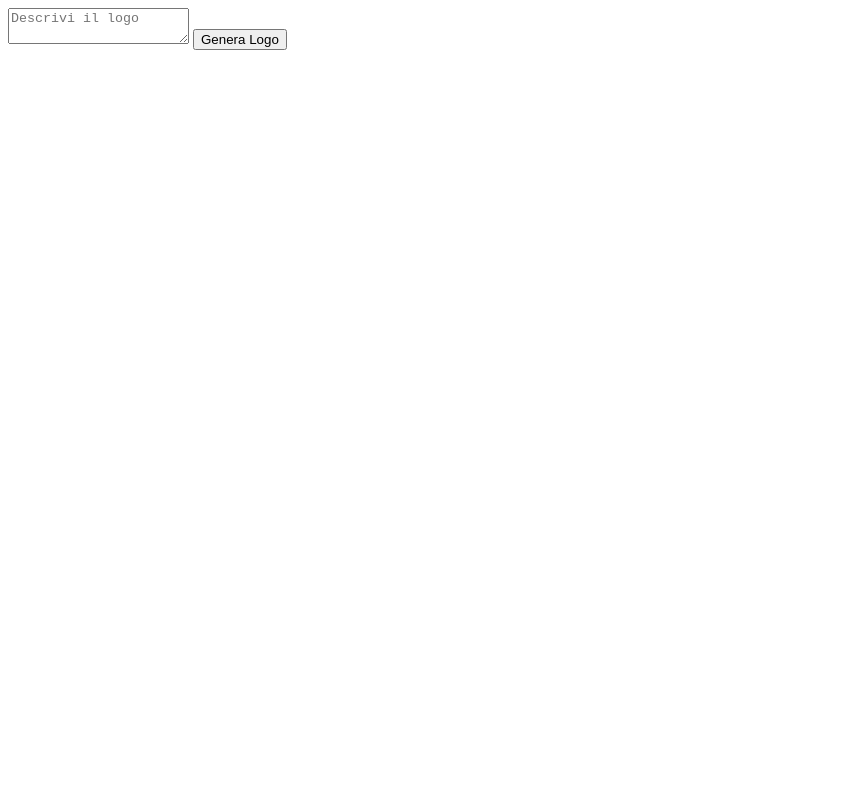
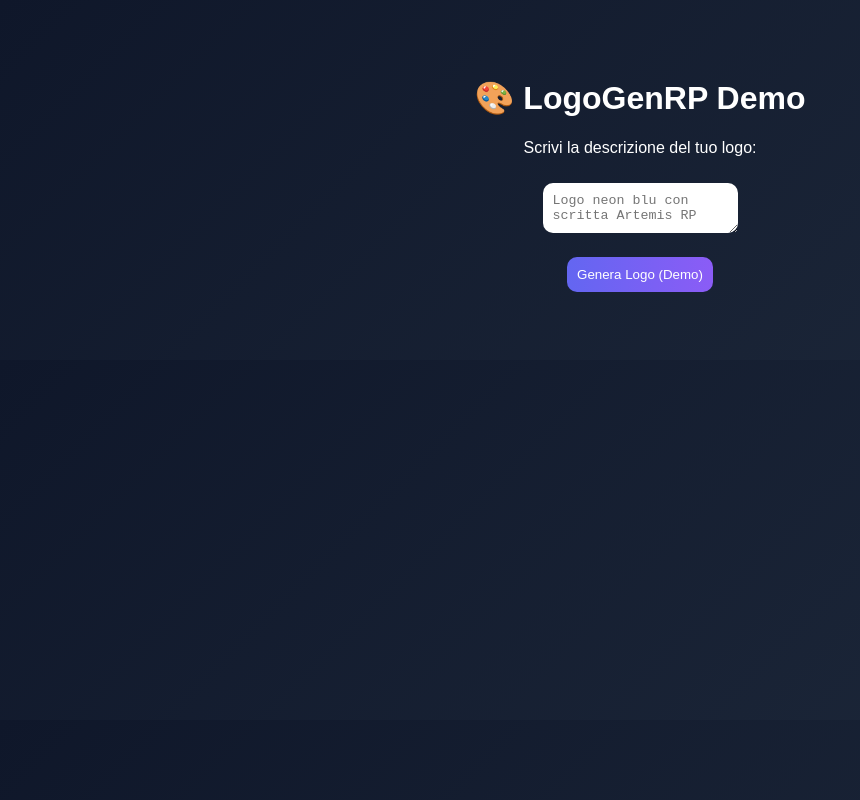
Before and after one commit to ale013412-hash/logo-gen, a plain HTML site: page index.html in a window 1280 px wide. Shown: the whole page, without its empty margins (0-860 px from the left). Drawn offline with Linux system fonts and the light colour scheme.

Commit message:
Aggiorno sito con ultime modifiche

```diff
--- a/index.html
+++ b/index.html
@@ -1,34 +1,46 @@
 <!DOCTYPE html>
 <html lang="it">
 <head>
-  <meta charset="UTF-8" />
-  <title>LogoGenRP</title>
+<meta charset="UTF-8">
+<meta name="viewport" content="width=device-width, initial-scale=1.0">
+<title>LogoGenRP Demo</title>
+<style>
+body {
+  font-family: 'Poppins', sans-serif;
+  background: linear-gradient(135deg,#0f172a,#1e293b);
+  color:#fff;
+  text-align:center;
+  padding:50px;
+}
+textarea, button {
+  padding:10px;
+  margin:10px;
+  border-radius:10px;
+  border:none;
+}
+button {
+  background:linear-gradient(90deg,#6366f1,#8b5cf6);
+  color:white;
+  cursor:pointer;
+}
+img { margin-top:20px; max-width:300px; border-radius:15px;}
+</style>
 </head>
 <body>
-  <textarea id="prompt" placeholder="Descrivi il logo"></textarea>
-  <button onclick="generateLogo()">Genera Logo</button>
-  <img id="result" style="display:none" />
-  <script>
-    async function generateLogo() {
-      const prompt = document.getElementById("prompt").value.trim();
-      if (!prompt) {
-        alert("Scrivi una descrizione!");
-        return;
-      }
-      const res = await fetch('/.netlify/functions/generate-logo', {
-        method: 'POST',
-        headers: { 'Content-Type': 'application/json' },
-        body: JSON.stringify({ prompt })
-      });
-      const data = await res.json();
-      if (data.data && data.data.length > 0) {
-        const img = document.getElementById("result");
-        img.src = data.data[0].url;
-        img.style.display = "block";
-      } else {
-        alert("Errore nella generazione");
-      }
-    }
-  </script>
+<h1>🎨 LogoGenRP Demo</h1>
+<p>Scrivi la descrizione del tuo logo:</p>
+<textarea id="prompt" placeholder="Logo neon blu con scritta Artemis RP"></textarea><br>
+<button onclick="generateLogo()">Genera Logo (Demo)</button>
+<img id="result" style="display:none"/>
+<script>
+function generateLogo(){
+  const prompt = document.getElementById('prompt').value;
+  if(!prompt){alert('Scrivi qualcosa!'); return;}
+  // Demo: non chiama OpenAI, mostra immagine statica
+  const img = document.getElementById('result');
+  img.src = 'https://via.placeholder.com/300x300.png?text='+encodeURIComponent(prompt);
+  img.style.display='block';
+}
+</script>
 </body>
 </html>
```
